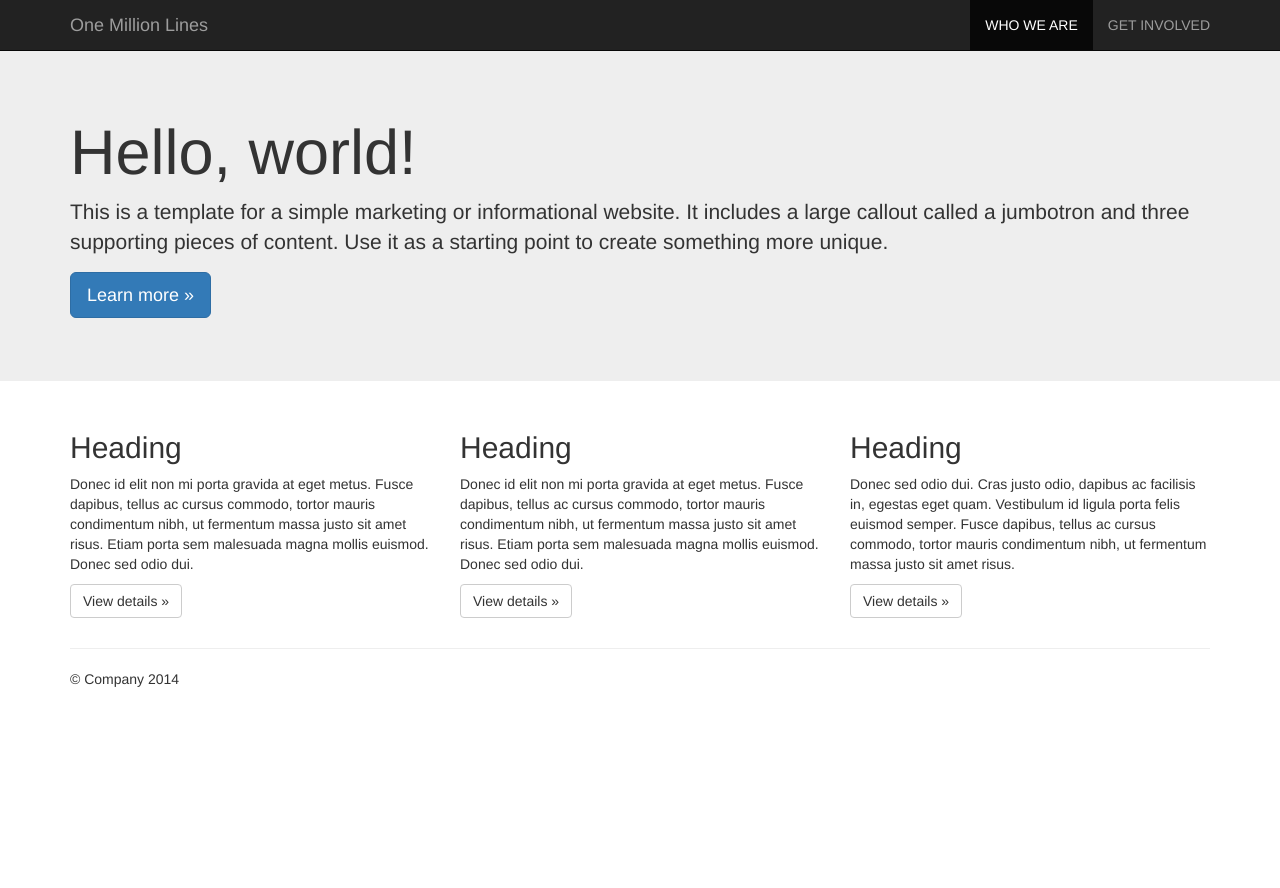
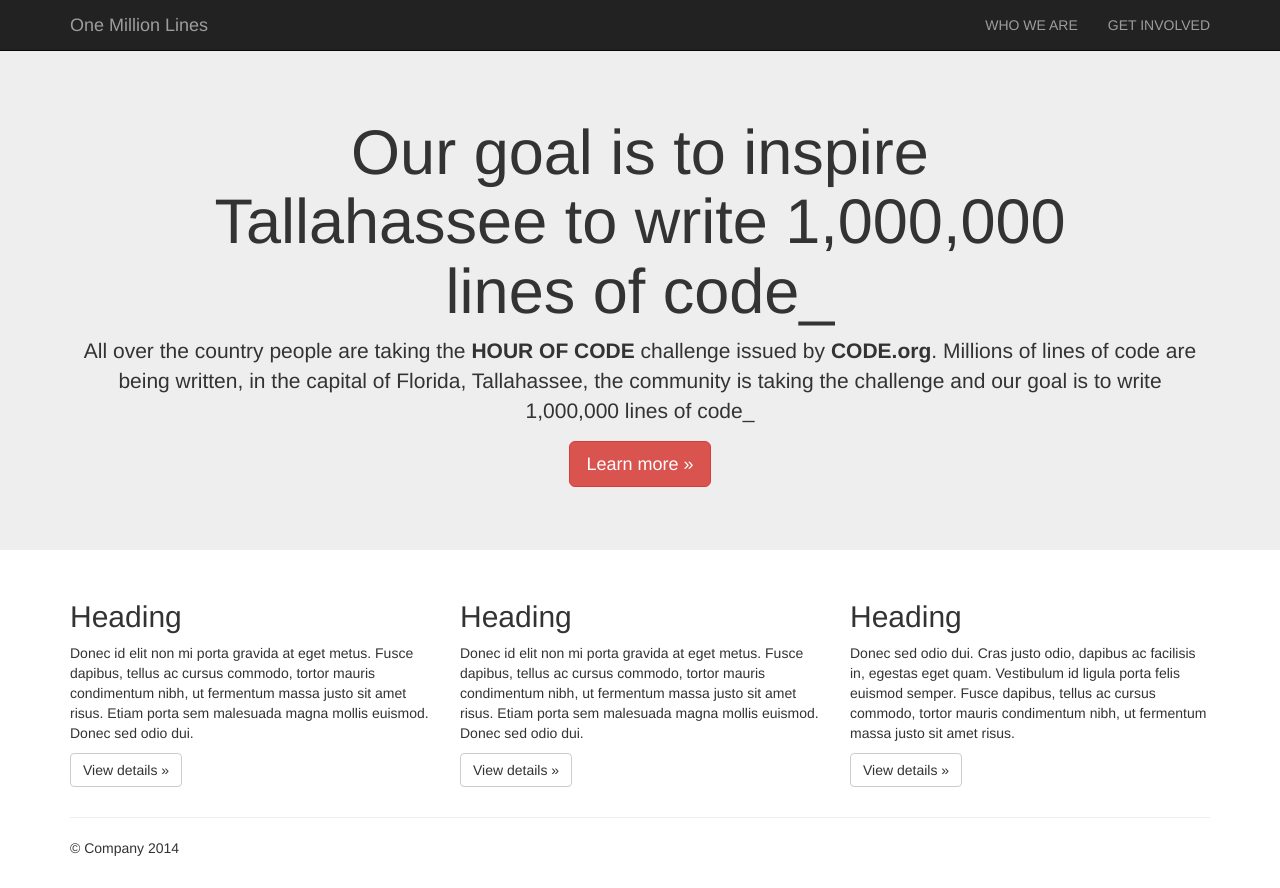
Before and after one commit to pgagerm/first-site, a plain HTML site: page index.html in a window 1280 px wide. Before the commit the page ends 800 px from the top, so only its background shows below. Drawn offline with nearby package versions, Linux system fonts and the light colour scheme; a script that the page names is missing; files whose address does not match are found by name.

Commit message:
finished chapter 10

```diff
--- a/css/custom.css
+++ b/css/custom.css
@@ -3,3 +3,7 @@ body {
   padding-top: 50px;
   padding-bottom: 20px;
 }
+
+.jumbotron {
+	text-align: center;
+}
--- a/index.html
+++ b/index.html
@@ -44,7 +44,7 @@
         </div>
         <div id="navbar" class="collapse navbar-collapse">
           <ul class="nav navbar-nav navbar-right">
-            <li class="active"><a href="#">WHO WE ARE</a></li>
+            <li><a href="#">WHO WE ARE</a></li>
             <li><a href="#about">GET INVOLVED</a></li>
           </ul>
         </div><!--/.nav-collapse -->
@@ -54,9 +54,9 @@
     <!-- Main jumbotron for a primary marketing message or call to action -->
     <div class="jumbotron">
       <div class="container">
-        <h1>Hello, world!</h1>
-        <p>This is a template for a simple marketing or informational website. It includes a large callout called a jumbotron and three supporting pieces of content. Use it as a starting point to create something more unique.</p>
-        <p><a class="btn btn-primary btn-lg" href="#" role="button">Learn more &raquo;</a></p>
+        <h1>Our goal is to inspire  <br>Tallahassee to write 1,000,000<br> lines of code_</h1>
+        <p>All over the country people are taking the <strong>HOUR OF CODE</strong> challenge issued by <strong>CODE.org</strong>.  Millions of lines of code are being written, in the capital of Florida, Tallahassee, the community is taking the challenge and our goal is to write 1,000,000 lines of code_</p>
+        <p><a class="btn btn-danger btn-lg" href="#" role="button">Learn more &raquo;</a></p>
       </div>
     </div>
 
```
